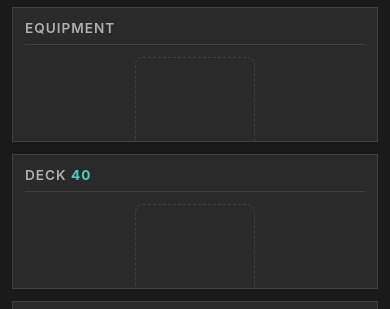
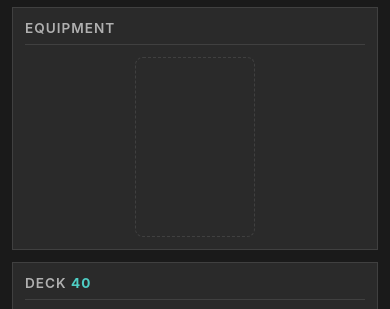
Before and after one commit to Puccilillo/scoundrel, a plain HTML site: page index.html in a window 390 px wide. Shown: the part 57-366 px from the top of the page. Drawn offline with Linux system fonts and the light colour scheme.

Commit message:
Fix for the web app

```diff
--- a/styles.css
+++ b/styles.css
@@ -26,6 +26,7 @@ body {
     background: var(--bg-primary);
     color: var(--text-primary);
     overflow-x: hidden;
+    overflow-y: auto;
 }
 
 .app,
@@ -38,7 +39,9 @@ body {
 }
 
 .app {
-    height: 100vh;
+    min-height: 100vh;
+    min-height: 100dvh;
+    height: auto;
     padding: 20px;
     gap: 20px;
 }
@@ -63,7 +66,7 @@ body {
     gap: 20px;
     flex: 1;
     min-height: 0;
-    overflow: hidden;
+    overflow: visible;
 }
 
 .column,
@@ -74,7 +77,7 @@ body {
 
 .column {
     gap: 20px;
-    overflow: hidden;
+    overflow: visible;
 }
 
 /* PANELS */
@@ -83,7 +86,7 @@ body {
     border: 1px solid var(--border-color);
     padding: 15px;
     flex: 1;
-    overflow: hidden;
+    overflow: visible;
 }
 
 .panel-title {
@@ -586,6 +589,7 @@ body {
     .board {
         grid-template-columns: 1fr;
         gap: 12px;
+        flex: 0 0 auto;
     }
 
     .column {
```
Also changed, not shown: 1 other file.
